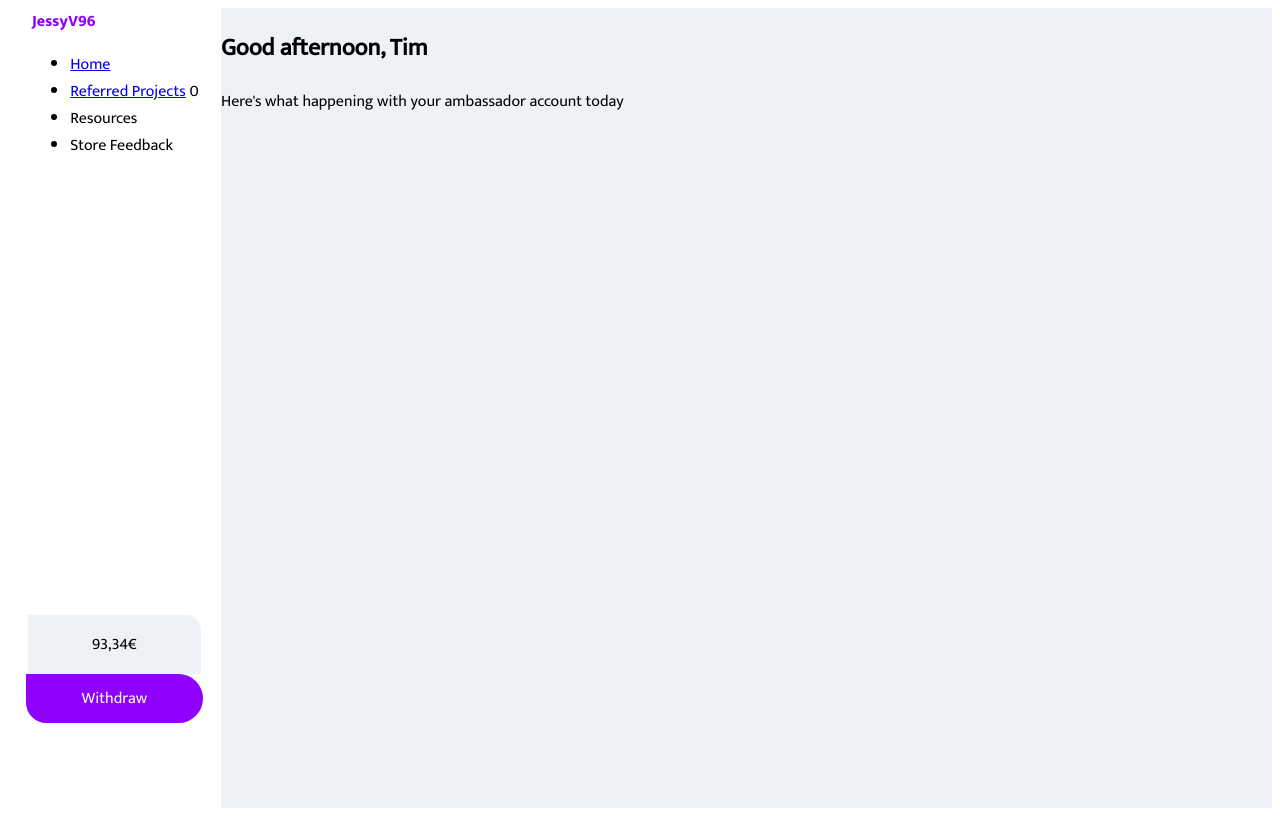
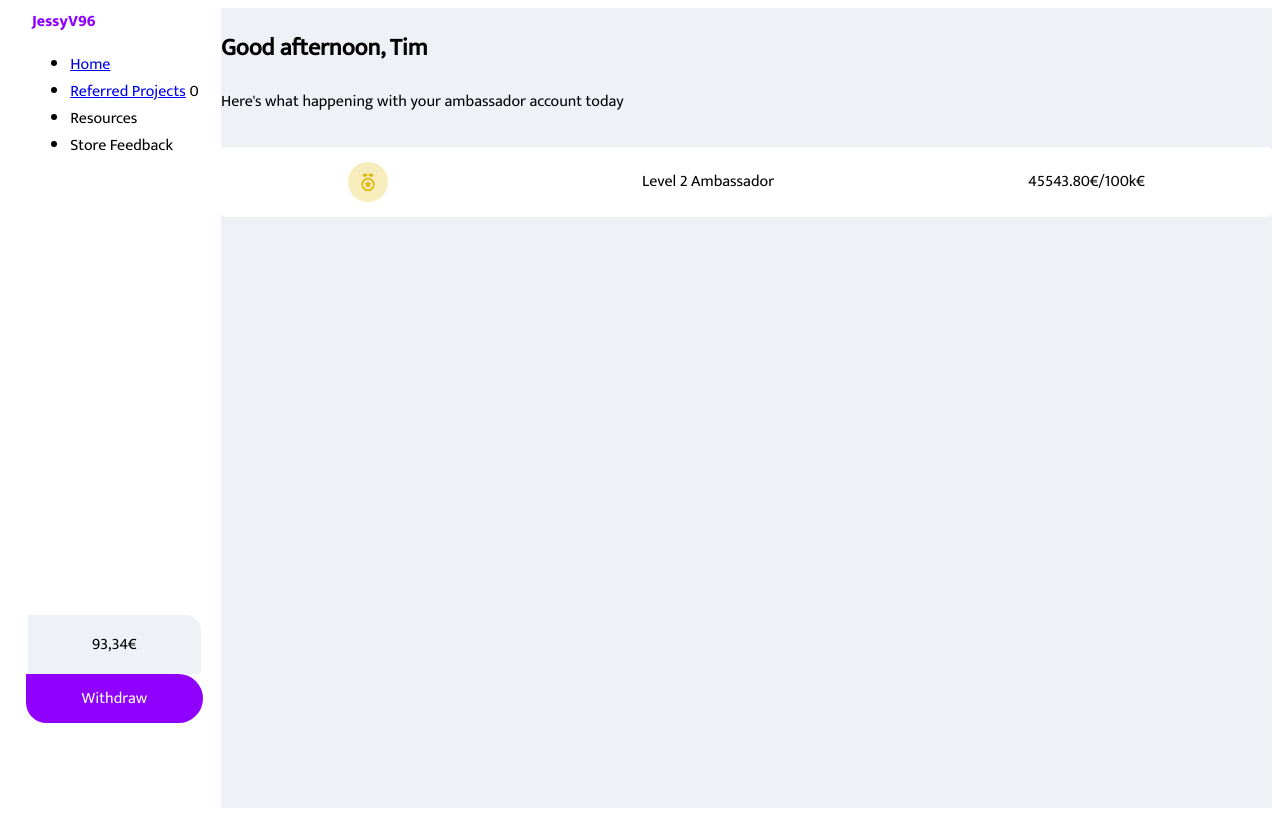
Before and after one commit to JESSYV96/nextjs-dashboard, a Next.js app: page / in a window 1280 px wide. Built offline with nearby package versions, Linux system fonts and the light colour scheme.

Commit message:
bloc ambasador, set up medal

```diff
--- /dev/null
+++ b/components/AmbassadorLevel.tsx
@@ -0,0 +1,20 @@
+import { RiMedalLine } from 'react-icons/ri';
+
+import styles from '../styles/components/ambassadorLevel.module.scss'
+
+const AmbassadorLevel = () => {
+    return (
+        <div className={styles.levelContainer}>
+            <div className={styles.medalContainer}>
+                <RiMedalLine
+                    size={20}
+                    color="#e3b709" />
+            </div>
+
+            <span>Level 2 Ambassador</span>
+            <span>45543.80€<span>/100k€</span></span>
+        </div>
+    )
+}
+
+export default AmbassadorLevel
--- a/package.json
+++ b/package.json
@@ -11,6 +11,7 @@
     "next": "10.2.3",
     "react": "17.0.2",
     "react-dom": "17.0.2",
+    "react-icons": "^4.2.0",
     "sass": "^1.34.1"
   },
   "devDependencies": {
--- a/pages/index.tsx
+++ b/pages/index.tsx
@@ -1,10 +1,21 @@
+import AmbassadorLevel from '../components/AmbassadorLevel'
 import ContentLayout from '../layouts/DashboardContentLayout'
+import styles from '../styles/pages/home.module.scss'
 
 export default function Home() {
   return (
     <ContentLayout>
-        <h2>Good afternoon, Tim</h2>
-        <span>Here's what happening with your ambassador account today</span>
+      <div className={styles.titleContainer}>
+        <h2 className={styles.title}>Good afternoon, Tim</h2>
+        <span className={styles.subtitle}>Here's what happening with your ambassador account today</span>
+        <div className={styles.ambassadorContainer}>
+          <AmbassadorLevel />
+        </div>
+        <div className={styles.projectContainer}>
+
+        </div>
+      </div>
+
     </ContentLayout>
   )
 }
--- a/styles/colors.scss
+++ b/styles/colors.scss
@@ -1,4 +1,5 @@
 $primary-color: #8F00FF;
-$secondary-color: #EEF2F7;
+$secondary-color: #33374E;
+$background: #EEF2F7;
 $success-color: #7CD420;
 $failure-color: #F3345D;
--- /dev/null
+++ b/styles/components/ambassadorLevel.module.scss
@@ -0,0 +1,20 @@
+.levelContainer {
+  display: flex;
+  flex-direction: row;
+  justify-content: space-around;
+  align-items: center;
+  height: 70px;
+  margin: 2rem 0;
+  border-radius: 5px;
+  background-color: #fff;
+
+  .medalContainer {
+    display: flex;
+    justify-content: center;
+    align-items: center;
+    background-color: #f6ecbc;
+    width: 40px;
+    border-radius: 20px;
+    padding: 10px;
+  }
+}
--- a/styles/components/sidebar.module.scss
+++ b/styles/components/sidebar.module.scss
@@ -27,7 +27,7 @@
 
     span {
     padding: 1em 4em;
-      background-color: colors.$secondary-color;
+      background-color: colors.$background;
       border-radius: 0 15px 0 0;
     }
     div {
--- a/styles/layouts/dashboardContent.module.scss
+++ b/styles/layouts/dashboardContent.module.scss
@@ -1,6 +1,6 @@
 @use '../colors';
 
 .dashboardContent {
-    background-color: colors.$secondary-color;
+    background-color: colors.$background;
     width: 100%;
 }
--- a/styles/layouts/dashboardLayout.module.scss
+++ b/styles/layouts/dashboardLayout.module.scss
@@ -1,5 +1,4 @@
 .dashboardContainer {
     display: flex;
     flex-direction: row;
-
 }
```
Also changed, not shown: 1 other file (tests, documents, lock files or other folders).
